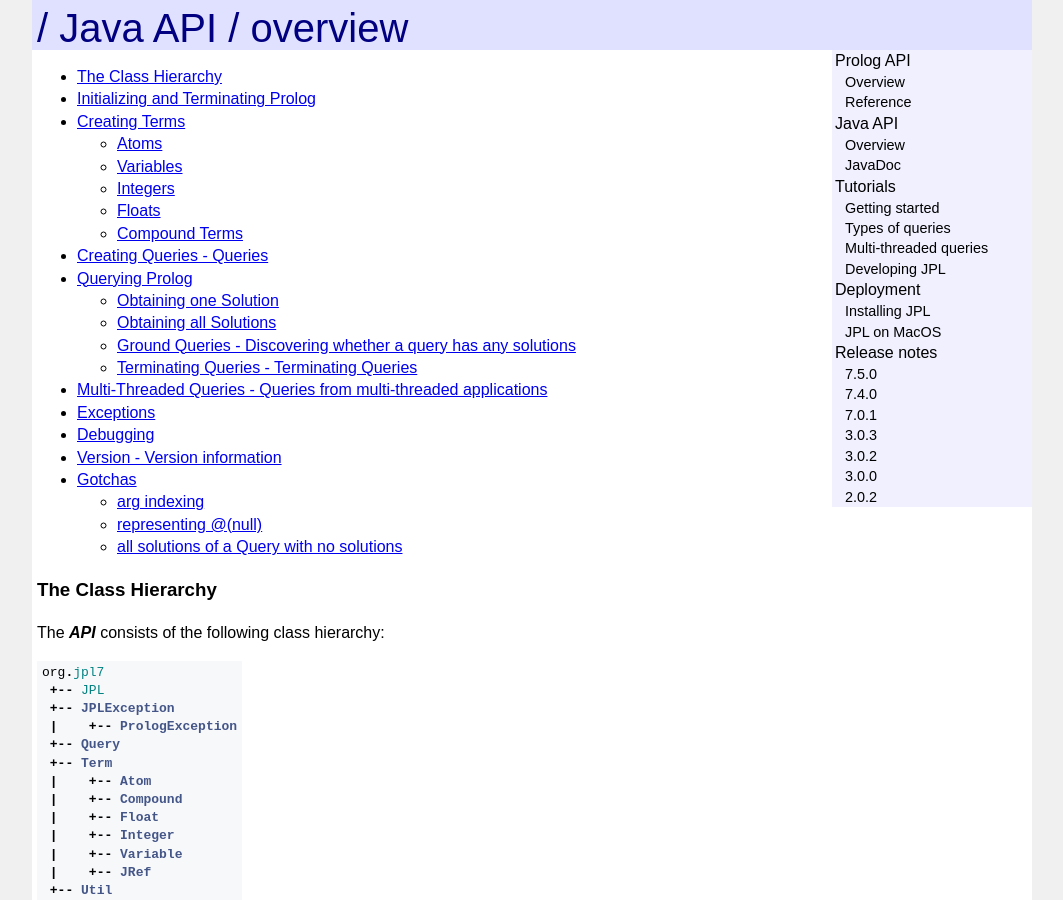
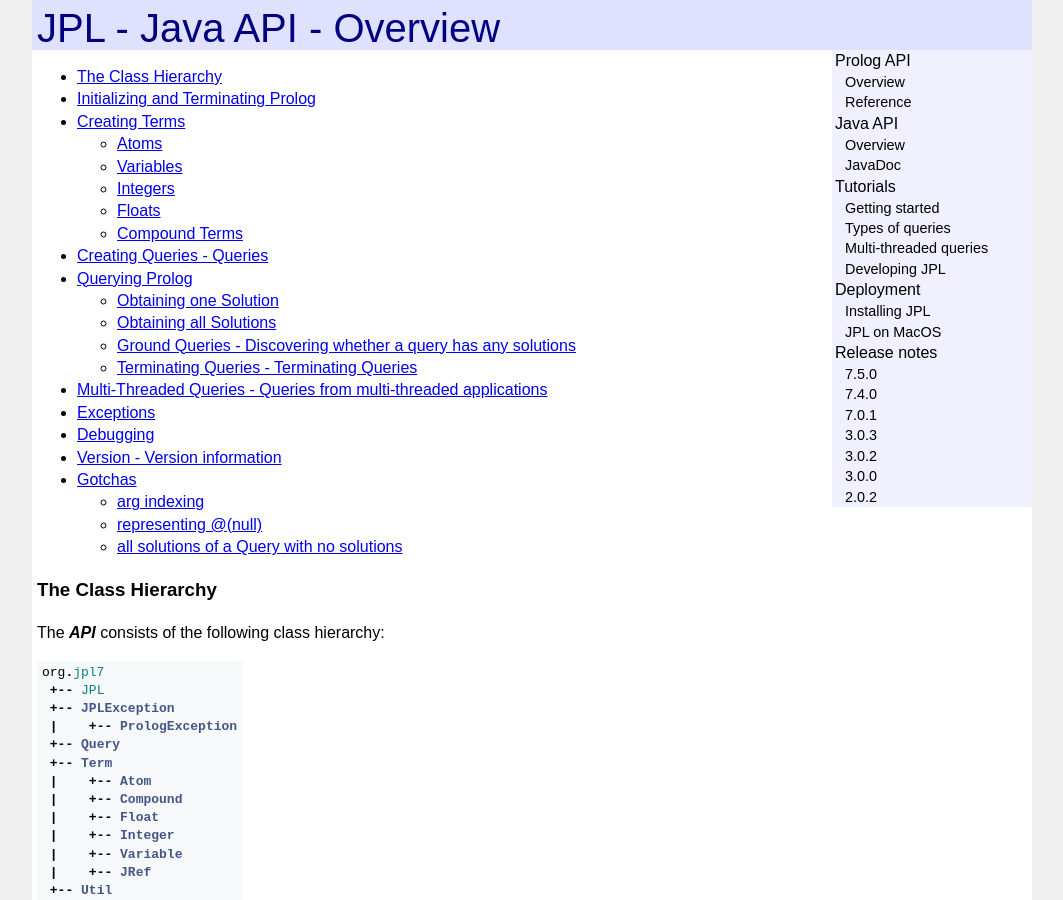
Before and after one commit to anionic/jpl-nav, a Jekyll site: the page built from docs/JavaApiOverview.md, in a window 1280 px wide and 900 px high. Shown: the whole window, without its empty margins (108-1171 px from the left). Built offline with Jekyll 4.4.1, drawn with Linux system fonts in a browser that asks for light colours; our own code applies the rules of GitHub Pages for plain Markdown files.

Commit message:
Update JavaApiOverview.md

```diff
--- a/docs/JavaApiOverview.md
+++ b/docs/JavaApiOverview.md
@@ -1,4 +1,4 @@
-# / Java API / overview
+# JPL -  Java API - Overview
 
  * [The Class Hierarchy](#the-class-hierarchy)
  * [Initializing and Terminating Prolog](#initializing-and-terminating-prolog)
```
